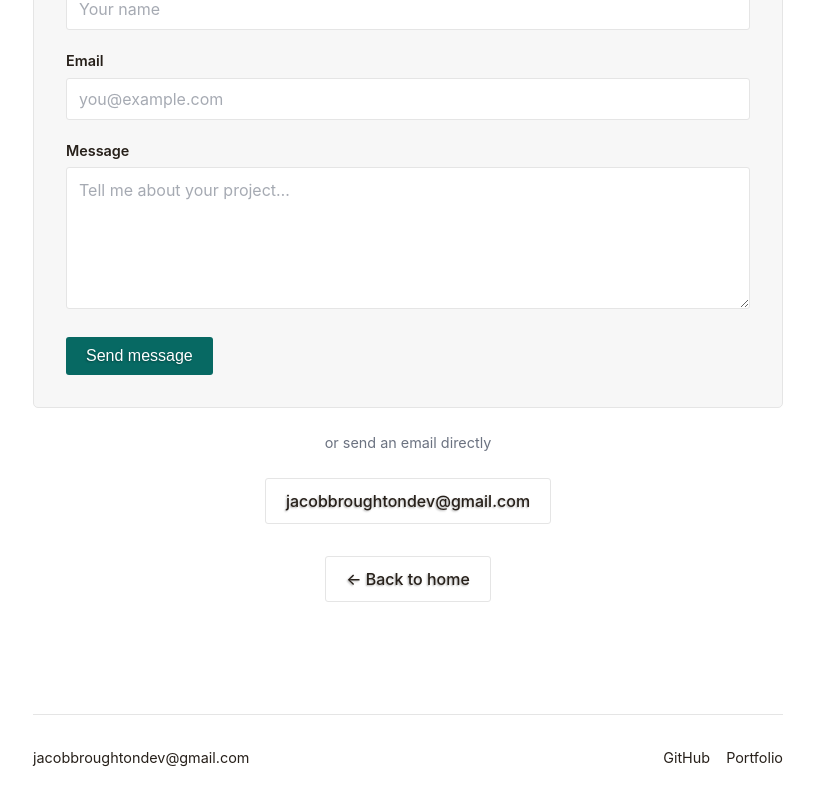
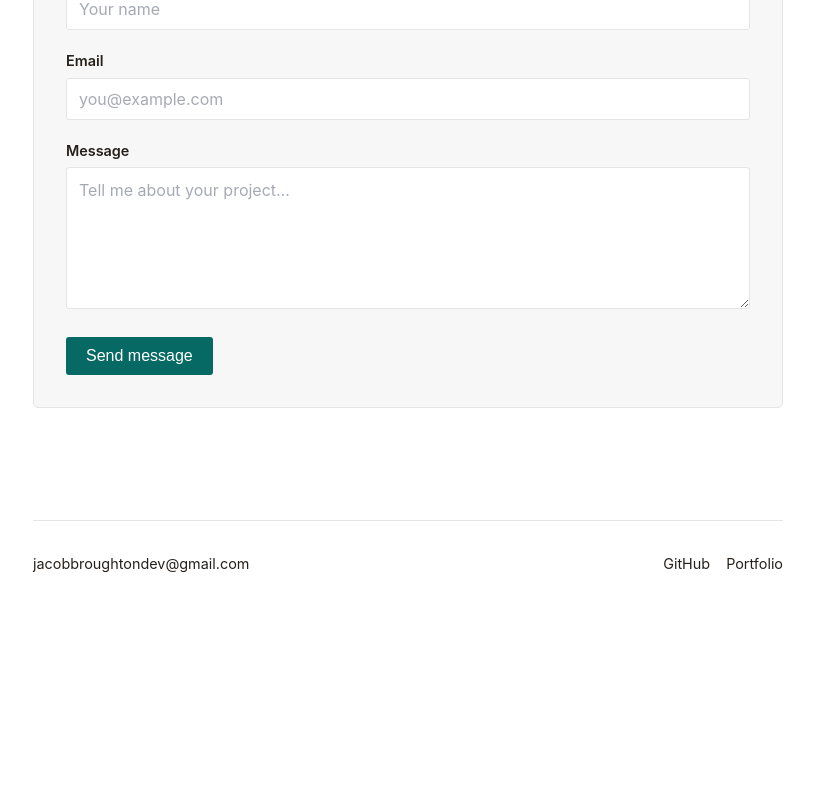
Before and after one commit to jacoblbagent/broughton-web-development, a React (Vite) app: page /contact in a window 1280 px wide. Shown: the part 424-1224 px from the top of the page, without its empty margins (232-1046 px from the left). After the commit the page ends 1031 px from the top, so only its background shows below. Built offline with nearby package versions, Linux system fonts and the light colour scheme.

Commit message:
Remove About link from nav; drop unused Link import in Contact

```diff
--- a/src/App.css
+++ b/src/App.css
@@ -197,7 +197,6 @@ section { padding: 7rem 0; }
   font-weight: 500;
   cursor: pointer;
   transition: opacity 0.2s;
-  text-shadow: -1px 1px 2px rgba(0, 0, 0, 0.3);
   border: none;
   text-decoration: none;
 }
--- a/src/components/Nav.tsx
+++ b/src/components/Nav.tsx
@@ -4,7 +4,6 @@ import { Link, useLocation } from "react-router-dom";
 const links = [
   { to: "/", label: "Home" },
   { to: "/work", label: "Work" },
-  { to: "/about", label: "About" },
   { to: "/contact", label: "Contact" },
 ];
 
--- a/src/pages/Contact.tsx
+++ b/src/pages/Contact.tsx
@@ -1,5 +1,3 @@
-import { Link } from "react-router-dom";
-
 export default function Contact() {
   function handleSubmit(e: React.FormEvent<HTMLFormElement>) {
     e.preventDefault();
@@ -62,20 +60,6 @@ export default function Contact() {
           </div>
         </form>
 
-        <p className="contact-or">or send an email directly</p>
-
-        <a
-          href="mailto:jacobbroughtondev@gmail.com"
-          className="btn btn-ghost contact-email-link"
-        >
-          jacobbroughtondev@gmail.com
-        </a>
-
-        <div className="contact-cta">
-          <Link to="/" className="btn btn-ghost">
-            &larr; Back to home
-          </Link>
-        </div>
       </section>
     </main>
   );
```
